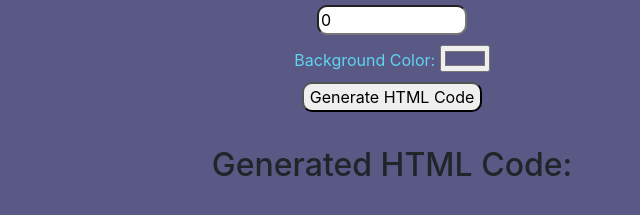
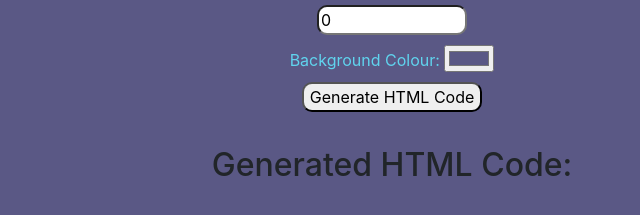
Before and after one commit to 15edwardz/linkinbio, a plain HTML site: page index.html in a window 1280 px wide. Shown: the part 399-614 px from the top of the page, 295-935 px from the left. Drawn offline with nearby package versions, Linux system fonts and the light colour scheme; a web font is replaced by a local one.

```diff
--- a/index.html
+++ b/index.html
@@ -212,7 +212,7 @@
 
           <div id="iconsContainer"></div>
 
-          <label for="colorPicker" style="color: rgb(96, 212, 238)">Background Color:</label>
+          <label for="colorPicker" style="color: rgb(96, 212, 238)">Background Colour:</label>
           <input type="color" id="colorPicker" value="#5a5885" />
 
           <br/>
```
